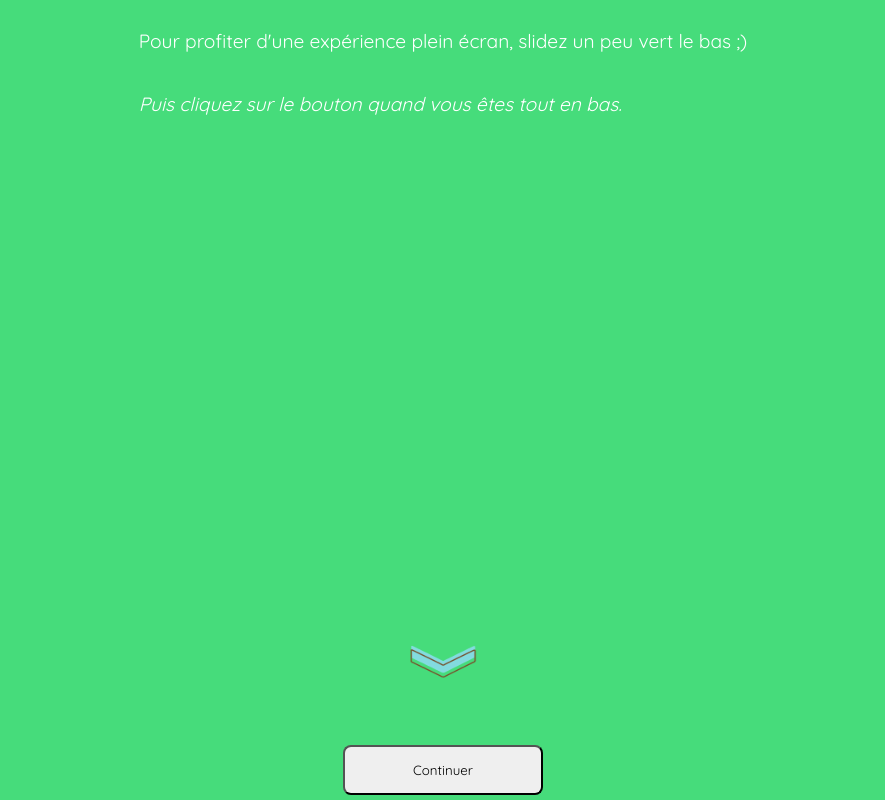
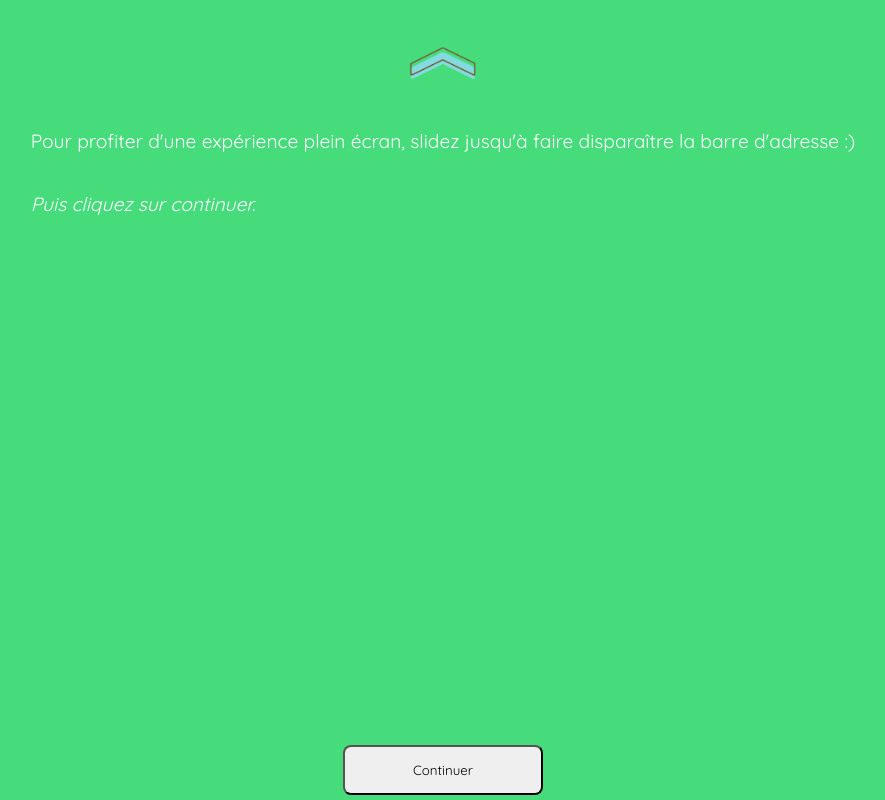
Before and after one commit to clepirault/WCS-NaoTri, a React (Create React App) app: page / in a window 1280 px wide. Shown: the whole page, without its empty margins (197-1082 px from the left). Built offline with nearby package versions, Linux system fonts and the light colour scheme.

Commit message:
version validée

```diff
--- a/src/components/Footer.css
+++ b/src/components/Footer.css
@@ -2,17 +2,19 @@
 Oswald*/
 
 .footerStyle {
+  position: fixed;
+  bottom: 0;
+  width: 100%;
   margin: 0;
   padding: 0;
   background-color: #46dc7b;
   height: 75px;
-
   display: flex;
   flex-direction: column;
   justify-content: space-around;
 }
 
-.footerNav{
+.footerNav {
   display: flex;
   justify-content: space-around;
   align-items: center;
--- a/src/components/Fullscreen.css
+++ b/src/components/Fullscreen.css
@@ -6,7 +6,6 @@
   height: calc(100vh - 75px);
   display: flex;
   flex-direction: column;
-  justify-content: space-between;
   align-items: center;
 }
 
@@ -18,13 +17,13 @@
 
 .bottom {
   background-color: #46dc7b;
-  position: fixed;
-  bottom: 0;
   height: 75px;
   width: 100%;
   display: flex;
   justify-content: center;
   align-items: flex-end;
+  position: fixed;
+  bottom: 0;
 }
 
 .bottomBtn {
@@ -37,4 +36,5 @@
 .arrowDown {
   height: 100px;
   width: 100px;
+  transform: rotate(180deg);
 }
--- a/src/components/Fullscreen.jsx
+++ b/src/components/Fullscreen.jsx
@@ -4,9 +4,8 @@ import { Link } from 'react-router-dom';
 import './Fullscreen.css';
 import downArrow from '../images/down.gif';
 
-const msg1 = `Pour profiter d'une expérience plein écran, slidez un peu vert le bas
-;)`;
-const msg2 = `Puis cliquez sur le bouton quand vous êtes tout en bas.`;
+const msg1 = `Pour profiter d'une expérience plein écran, slidez jusqu'à faire disparaître la barre d'adresse :)`;
+const msg2 = `Puis cliquez sur continuer.`;
 
 const Fullscreen = ({ setShowFooter }) => {
   useEffect(() => {
@@ -18,13 +17,13 @@ const Fullscreen = ({ setShowFooter }) => {
   return (
     <div className="Fullscreen">
       <div className="msgArrow">
+        <img src={downArrow} alt="downArrow" className="arrowDown" />
         <div className="msg">
           <p>{msg1}</p>
           <p>
             <em>{msg2}</em>
           </p>
         </div>
-        <img src={downArrow} alt="downArrow" className="arrowDown" />
       </div>
       <div className="bottom">
         <Link to="/home">
```
